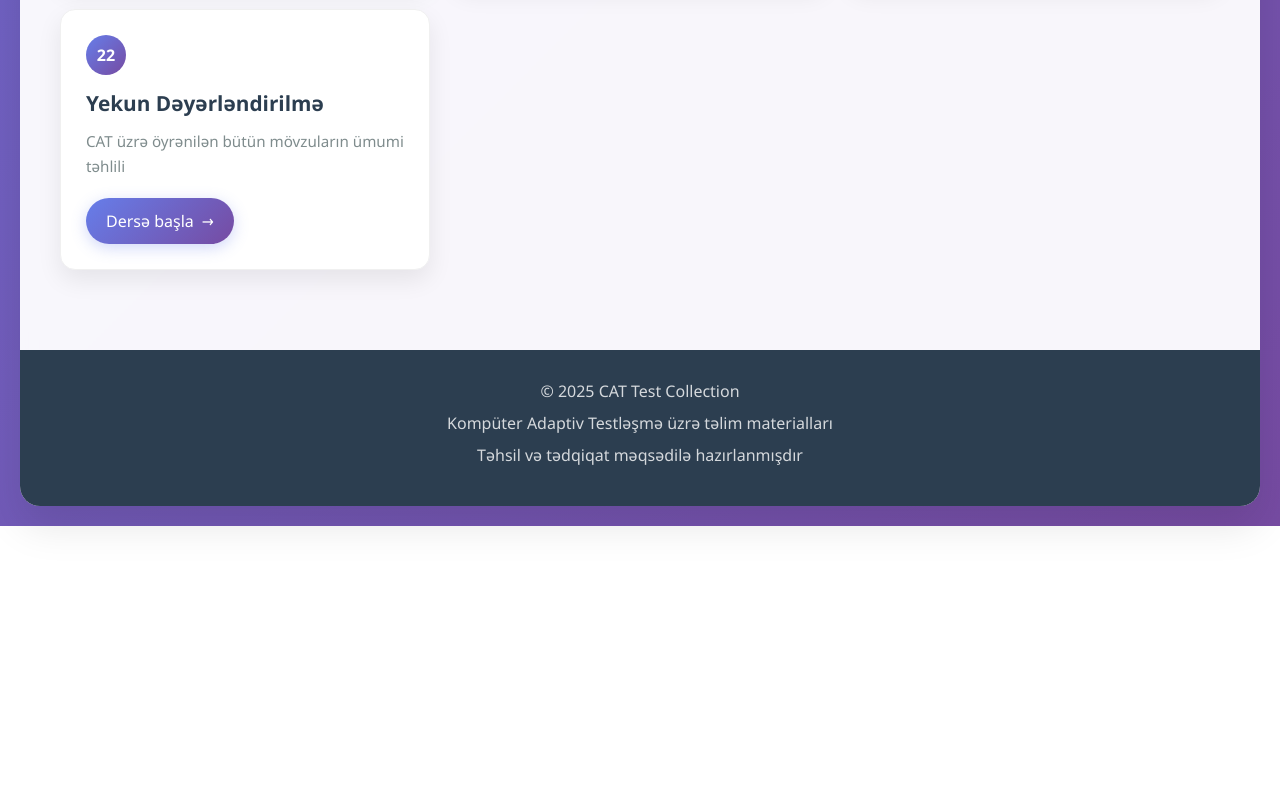
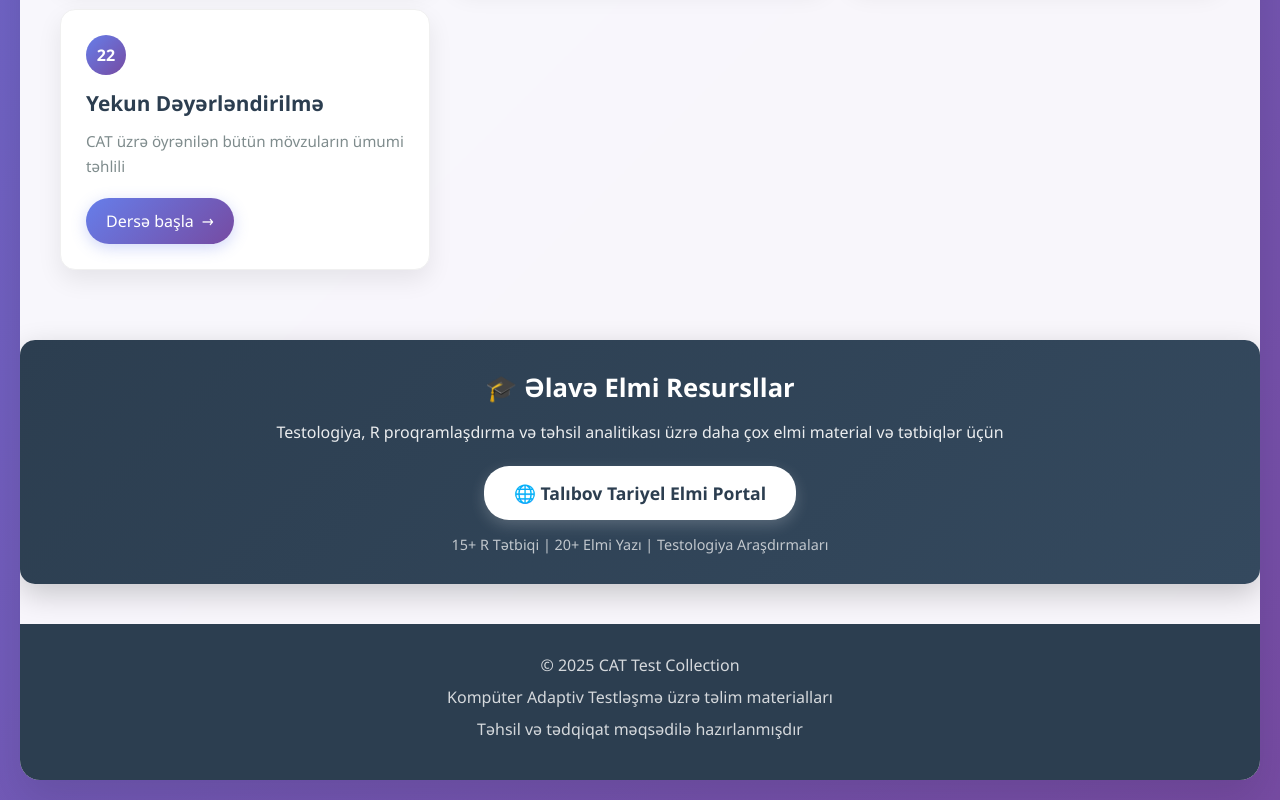
Before and after one commit to Ttariyel-1954/CAT, a plain HTML site: page index.html in a window 1280 px wide. Shown: the part 2433-3233 px from the top of the page. Before the commit the page ends 2959 px from the top, so only its background shows below. Drawn offline with Linux system fonts and the light colour scheme.

Commit message:
Update index.html
Saytda görünmək üçün əlvə olundu

```diff
--- a/index.html
+++ b/index.html
@@ -525,7 +525,46 @@
                 </div>
             </div>
         </main>
+<!-- Bu kodu CAT saytının index.html-ə derslərdən sonra əlavə edin -->
 
+<div style="background: linear-gradient(135deg, #2c3e50 0%, #34495e 100%);
+            color: white;
+            padding: 30px;
+            border-radius: 15px;
+            margin: 30px 0;
+            text-align: center;
+            box-shadow: 0 10px 30px rgba(0,0,0,0.2);">
+
+    <h3 style="color: white; margin-bottom: 15px; font-size: 1.6em;">
+        🎓 Əlavə Elmi Resursllar
+    </h3>
+
+    <p style="margin-bottom: 20px; opacity: 0.9; line-height: 1.6;">
+        Testologiya, R proqramlaşdırma və təhsil analitikası üzrə daha çox elmi material və tətbiqlər üçün
+    </p>
+
+    <a href="https://ttariyel-1954.github.io/talibov-tariyel/"
+       target="_blank"
+       style="display: inline-block;
+              background: white;
+              color: #2c3e50;
+              padding: 15px 30px;
+              border-radius: 25px;
+              text-decoration: none;
+              font-weight: 600;
+              font-size: 1.1em;
+              transition: all 0.3s ease;
+              box-shadow: 0 5px 15px rgba(255,255,255,0.2);"
+       onmouseover="this.style.transform='translateY(-3px)'; this.style.boxShadow='0 8px 25px rgba(255,255,255,0.3)';"
+       onmouseout="this.style.transform='translateY(0)'; this.style.boxShadow='0 5px 15px rgba(255,255,255,0.2)';">
+
+        🌐 Talıbov Tariyel Elmi Portal
+    </a>
+
+    <p style="margin-top: 15px; font-size: 0.9em; opacity: 0.7;">
+        15+ R Tətbiqi | 20+ Elmi Yazı | Testologiya Araşdırmaları
+    </p>
+</div>
         <footer class="footer">
             <p>&copy; 2025 CAT Test Collection</p>
             <p>Kompüter Adaptiv Testləşmə üzrə təlim materialları</p>
```
